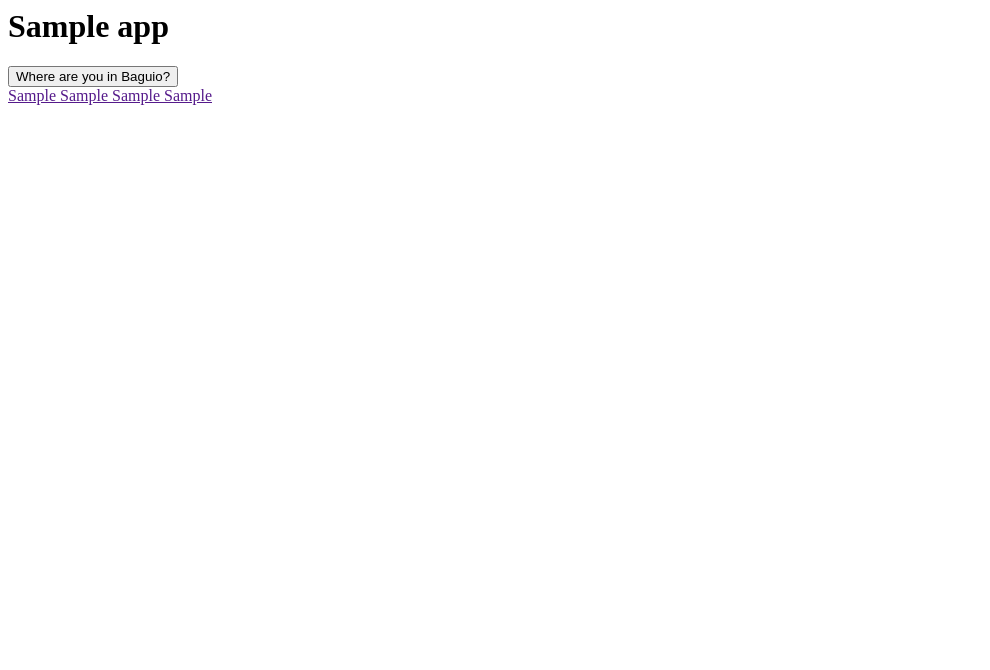
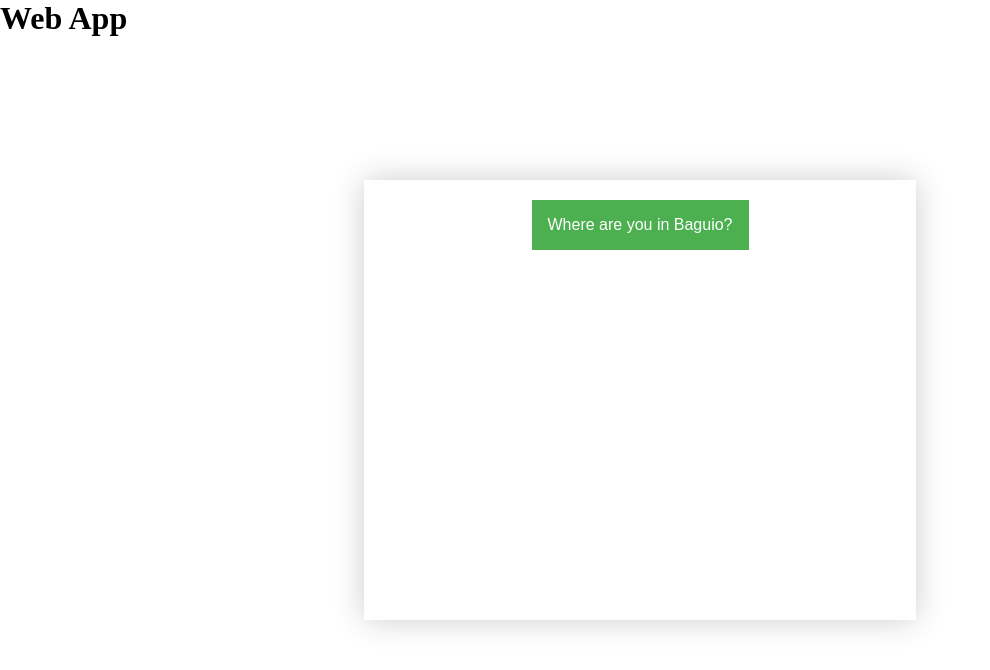
Before and after one commit to joshbantayan/webtechPWA, a plain HTML site: page index.html in a window 1280 px wide. Shown: the whole page, without its empty margins (0-990 px from the left). Drawn offline with Linux system fonts and the light colour scheme.

Commit message:
something

```diff
--- a/index.html
+++ b/index.html
@@ -3,16 +3,18 @@
         <title> Sample Title </title>
         <meta charset="utf-8">
         <meta name="viewport" content="width=device-width, initial-scale=1">
+        <link rel="stylesheet" type="text/css" href="../css/main.css">
+        <script src="app.js"></script>
     </head>
 <body>
-
+    <div id="main_body">
+        <h1 class="main_title"> Web App </h1>
     <div id="dropdown">
         <div id="title_container">
-            <h1 class="main_title"> Sample app </h1>
         </div>
         <div id="dropdown_con">
             <button class="dropbutton"> Where are you in Baguio? </button>
-            <div id="dropdown_options">
+            <div id="dropdown-options">
                 <a href=""> Sample </a>
                 <a href=""> Sample </a>
                 <a href=""> Sample </a>
@@ -20,6 +22,6 @@
             </div>
         </div>
     </div>
-
+    </div>
 </body>
 </html>
```
Also changed, not shown: js/app.js (added).
